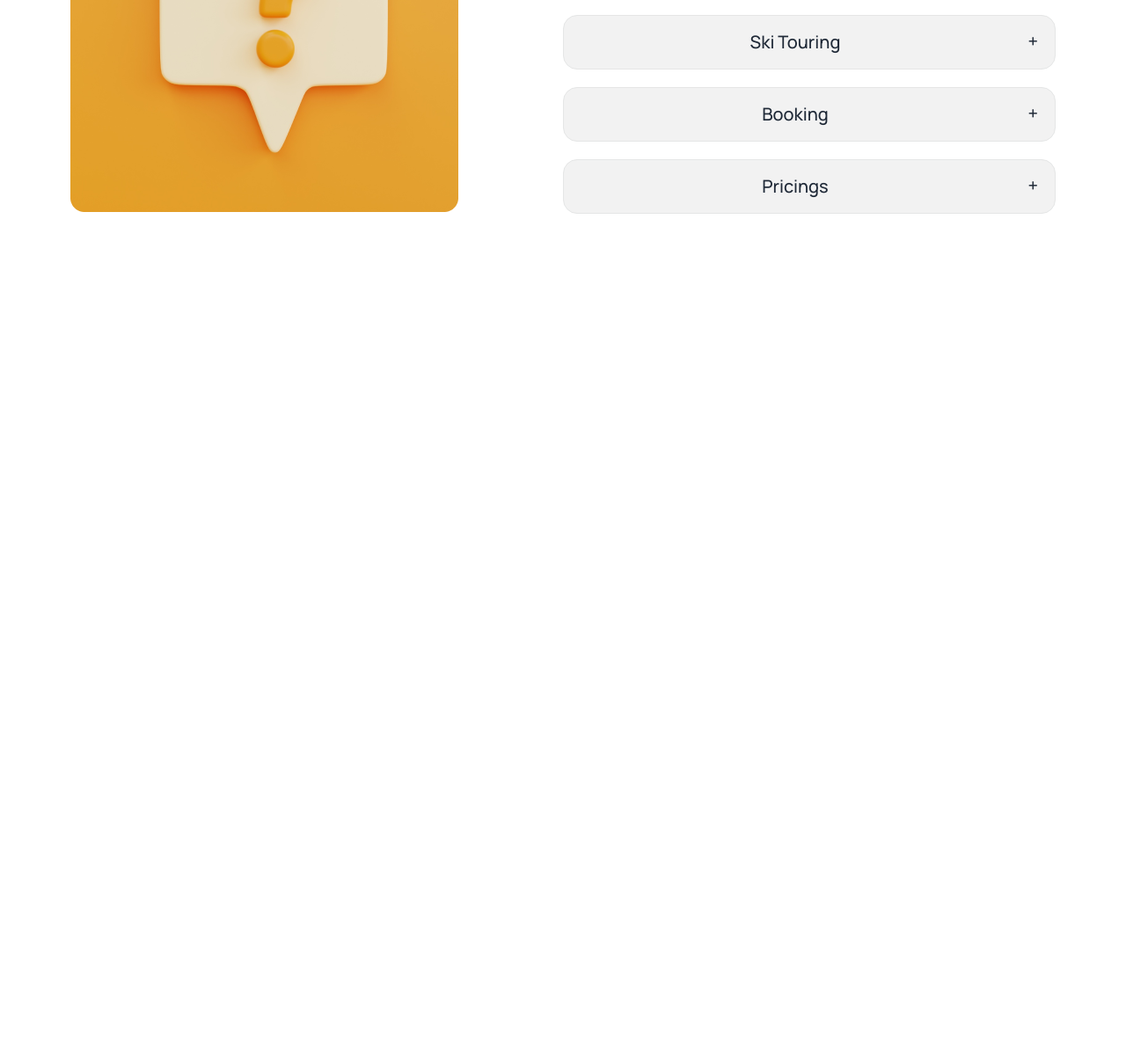
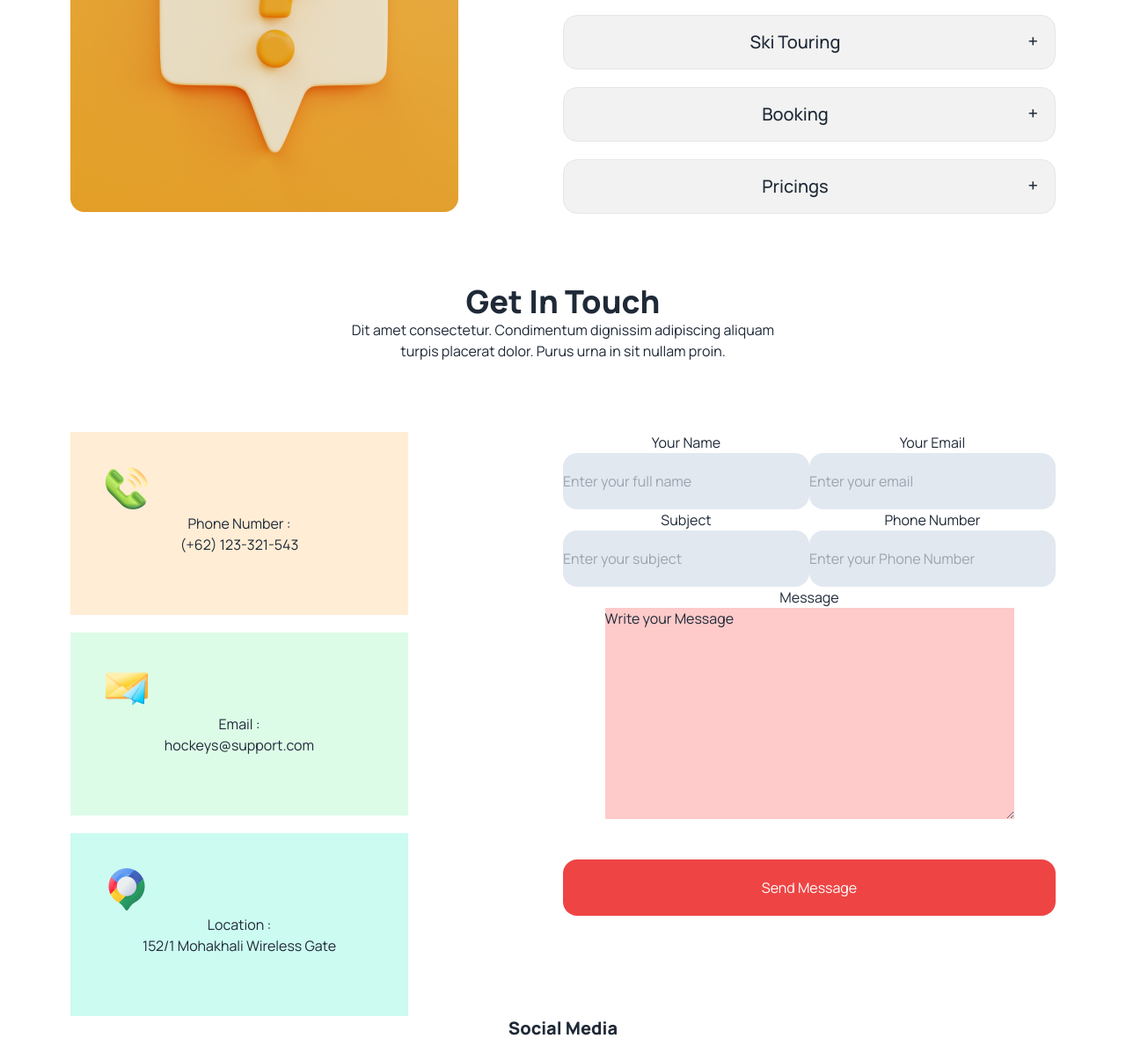
Before and after one commit to shakibh10/Assignment-3, a plain HTML site: page index.html in a window 1280 px wide. Shown: the part 3548-4745 px from the top of the page at 88% size. Before the commit the page ends 3791 px from the top, so only its background shows below. Drawn offline with nearby package versions, Linux system fonts and the light colour scheme; a web font is replaced by a local one.

Commit message:
social media section done

```diff
--- a/index.html
+++ b/index.html
@@ -418,10 +418,81 @@
 
 <!--get in touch section start-->
 
+    <div class="p-20 text-center">
+        <h2 class="text-4xl font-extrabold ">Get In Touch</h2>
+        <p>Dit amet consectetur. Condimentum dignissim adipiscing aliquam<br> turpis placerat dolor. Purus urna in sit nullam proin. </p>
+    </div>
+
+    <section class="container">
+        <div class=" grid sm:grid-cols-1 lg:grid-cols-2">
+            <div>
+                <div class="w-96 h-52 bg-orange-100">
+                   <div class="pl-10 pt-10"> <img src="Images/Group 1171275317.png" alt=""></div>
+                    <h3 class="mt-1 mr-70">Phone Number :<br>
+                        (+62) 123-321-543</h3>
+                </div>
+
+                <div class="w-96 h-52 bg-green-100 mt-5">
+                    <div class="pl-10 pt-10"> <img src="Images/Group 1171275318.png" alt=""></div>
+                     <h3 class="mt-1 mr-70">Email :<br>
+                        hockeys@support.com</h3>
+                 </div>
+
+                 <div class="w-96 h-52 bg-teal-100 mt-5">
+                    <div class="pl-10 pt-10"> <img src="Images/Group 1171275321.png" alt=""></div>
+                     <h3 class="mt-1 mr-70">Location : <br>
+                        152/1 Mohakhali Wireless Gate</h3>
+                 </div>
+            </div>
+
+            <div>
+                <div class="grid sm:grid-cols-1 lg:grid-cols-2">
+                    <div>
+                        <h2>Your Name</h2>
+                        <input class="w-full h-16 rounded-2xl bg-slate-200" type="text" placeholder="Enter your full name">
+                    </div>
+                    <div>
+                        <h2>Your Email</h2>
+                        <input class="w-full h-16 rounded-2xl bg-slate-200" type="text" placeholder="Enter your email">
+                    </div>
+                </div>
+
+
+                <div class="grid sm:grid-cols-1 lg:grid-cols-2">
+                    <div>
+                        <h2>Subject</h2>
+                        <input class="w-full h-16 rounded-2xl bg-slate-200" type="text" placeholder="Enter your subject">
+                    </div>
+                    <div>
+                        <h2>Phone Number</h2>
+                        <input class="w-full h-16 rounded-2xl bg-slate-200" type="number" placeholder="Enter your Phone Number">
+                    </div>
+                </div>
+
+                <div>
+                    <h2>Message</h2>
+                    <textarea class="bg-red-200" name="" id="" cols="50" rows="10">Write your Message</textarea>
+                </div>
+                <button class="w-full h-16 bg-red-500 rounded-2xl text-white mt-10">Send Message</button>
+            </div>
+        </div>
+    </section>
 
 <!--get in touch section end-->
+
+    <div>
+        <h2 class="font-extrabold text-xl">Social Media</h2>
+        <div class="mt-5">
+            <i class="fa-brands fa-twitter fa-2x"></i>
+            <i class="fa-brands fa-facebook fa-2x"></i>
+            <i class="fa-brands fa-instagram fa-2x"></i>
+            <i class="fa-brands fa-github fa-2x"></i>
+        </div>
+    </div>
     </main>
 
-    <footer></footer>
+    <footer>
+
+    </footer>
 </body>
 </html>
```
